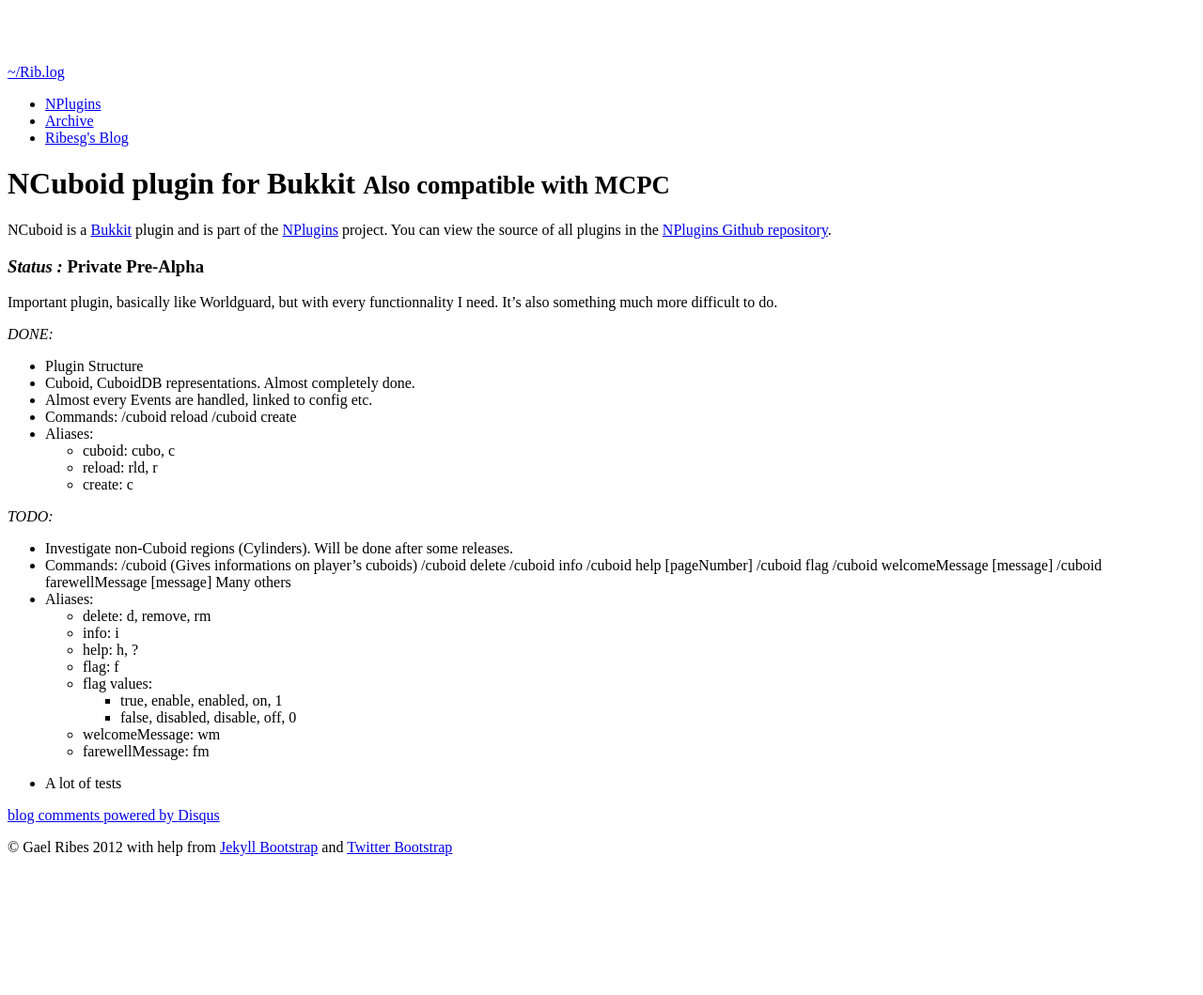
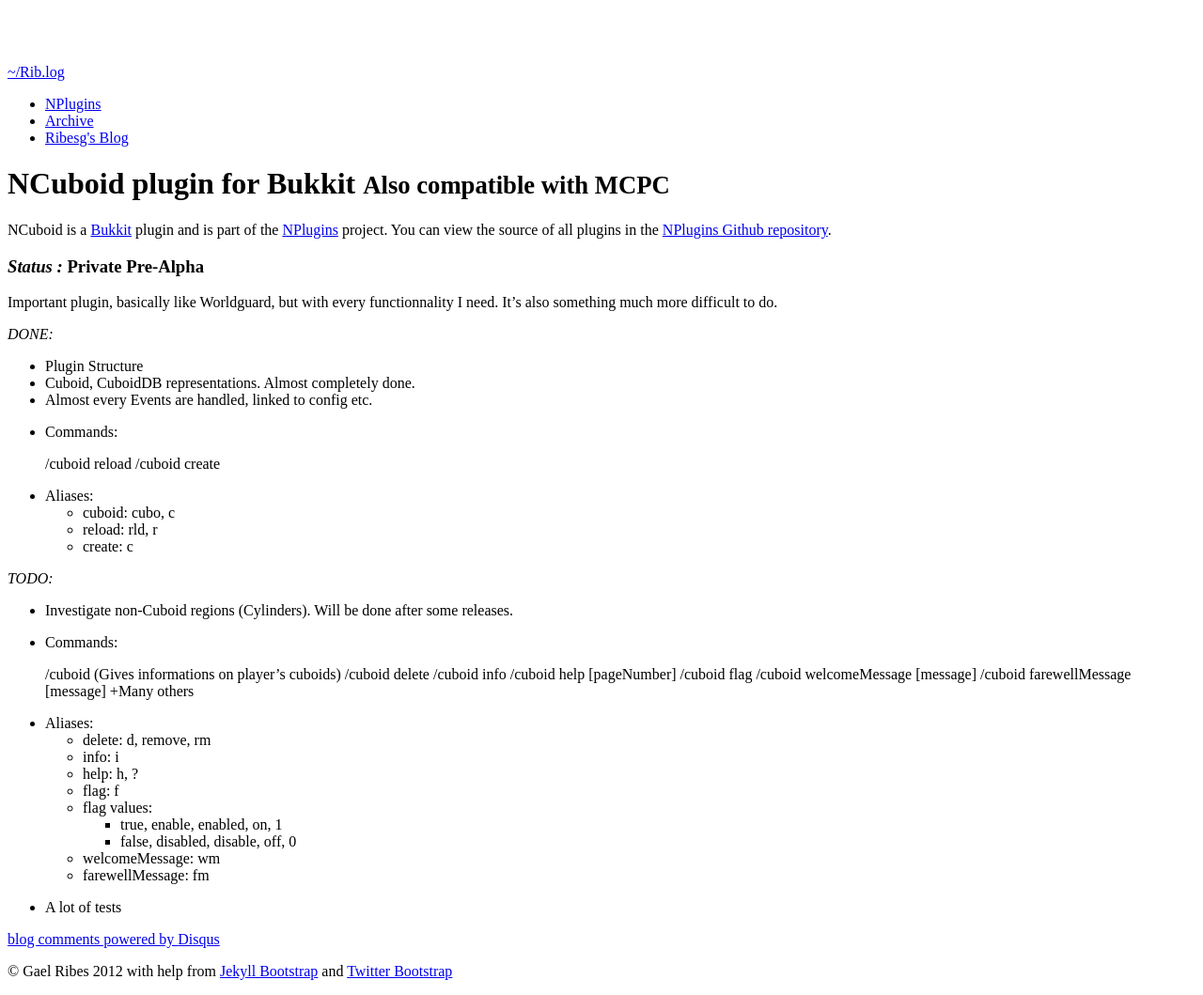
Before and after one commit to CeramicTitan/ribesg.github.com, a Jekyll site: the page built from bukkit/NCuboid.md, in a window 1280 px wide. Shown: the whole page at 94% size. Built offline with Jekyll 4.4.1, drawn with Linux system fonts in a browser that asks for light colours; nearby versions of some CDN libraries; comment, search, counter and statistics services are not loaded; before the commit the page ends 927 px from its top, so only the background shows below that.

```diff
--- a/bukkit/NCuboid.md
+++ b/bukkit/NCuboid.md
@@ -19,8 +19,10 @@ _DONE:_
 * Cuboid, CuboidDB representations. Almost completely done.
 * Almost every Events are handled, linked to config etc.
 * Commands:
+
     /cuboid reload <configName>
     /cuboid create <cuboidName>
+
 * Aliases:
   + cuboid: cubo, c
   + reload: rld, r
@@ -29,6 +31,7 @@ _DONE:_
 _TODO:_
 * Investigate non-Cuboid regions (Cylinders). Will be done after some releases.
 * Commands:
+
     /cuboid (Gives informations on player's cuboids)
     /cuboid delete <cuboidName>
     /cuboid info <cuboidName>
@@ -36,7 +39,8 @@ _TODO:_
     /cuboid flag <cuboidName> <flagName> <value>
     /cuboid welcomeMessage [message]
     /cuboid farewellMessage [message]
-    Many others
+    +Many others
+
 * Aliases:
   + delete: d, remove, rm
   + info: i
```
